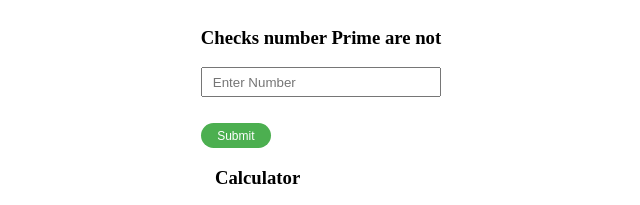
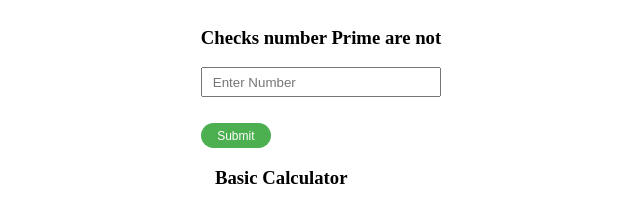
Before and after one commit to NaveenKanneboina/Calculator, a plain HTML site: page index.html in a window 1280 px wide. Shown: the top 205 px of the page, 319-959 px from the left. Drawn offline with Linux system fonts and the light colour scheme.

Commit message:
Update index.html

```diff
--- a/index.html
+++ b/index.html
@@ -18,7 +18,7 @@
         <!-- <hr style="width: 250px;"> -->
         <!------------- Calclulator component ----------------------->
         <div>
-            <h3>Calculator</h3>
+            <h3>Basic Calculator</h3>
             <!------------- Calclulator Result component ----------------------->
             <div class="result">
                 <p id="history"></p>
```
